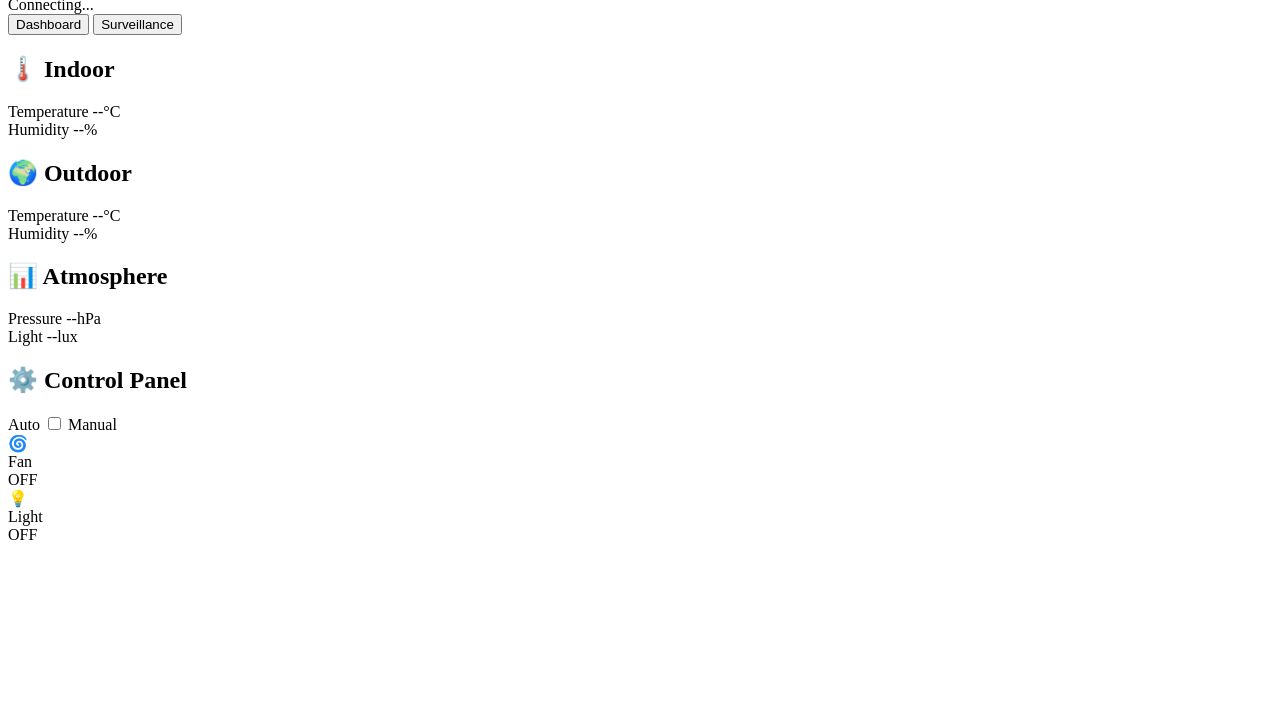
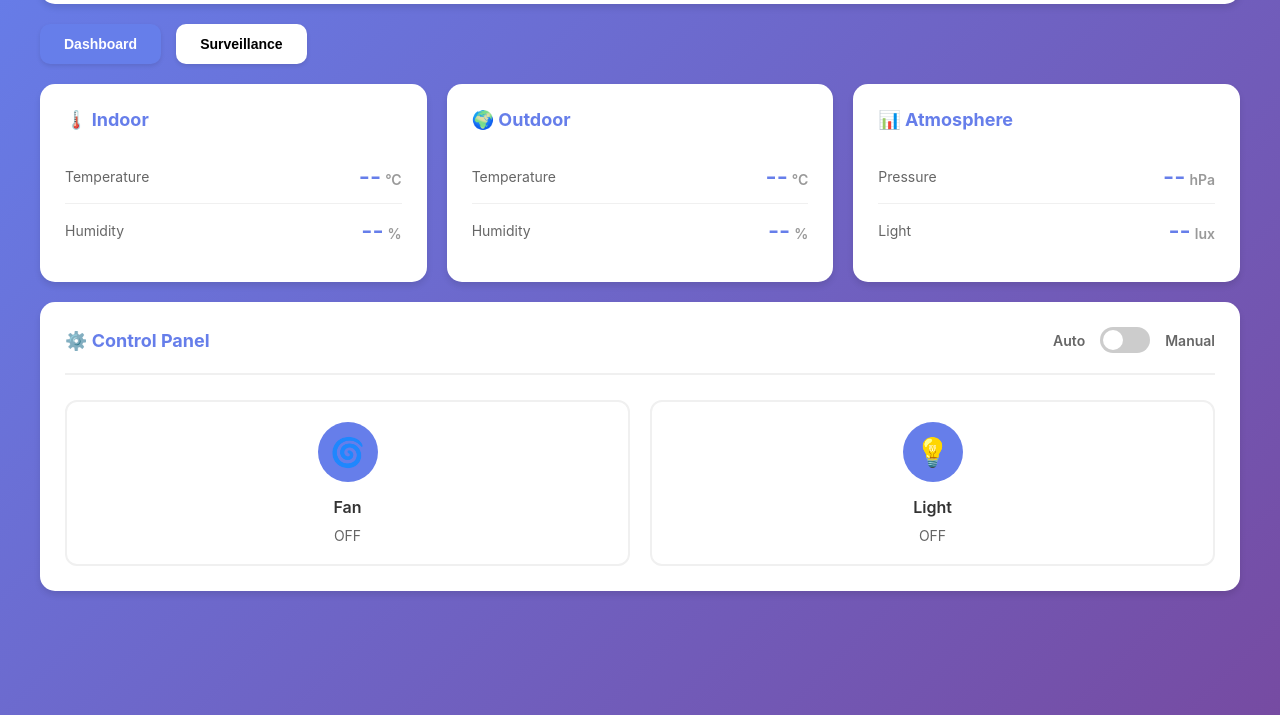
Before and after one commit to Tanmay-Dhandge/Btech_Mini, a plain HTML site: page docs/index.html in a window 1280 px wide. Shown: the part 85-800 px from the top of the page. Drawn offline with Linux system fonts and the light colour scheme; a script that the page names is missing.

Commit message:
Update style.css

```diff
--- a/docs/style.css
+++ b/docs/style.css
@@ -1,5 +1,288 @@
-/* Add these new styles to the end of your style.css file */
+* {
+    margin: 0;
+    padding: 0;
+    box-sizing: border-box;
+}
+body {
+    font-family: -apple-system, BlinkMacSystemFont, 'Segoe UI', Arial, sans-serif;
+    background: linear-gradient(135deg, #667eea 0%, #764ba2 100%);
+    min-height: 100vh;
+    padding: 20px;
+    color: #333;
+}
+.container {
+    max-width: 1200px;
+    margin: 0 auto;
+}
+header {
+    background: white;
+    padding: 20px 30px;
+    border-radius: 15px;
+    box-shadow: 0 4px 6px rgba(0,0,0,0.1);
+    margin-bottom: 20px;
+    display: flex;
+    justify-content: space-between;
+    align-items: center;
+}
+h1 {
+    font-size: 24px;
+    color: #667eea;
+}
+.status {
+    display: flex;
+    align-items: center;
+    gap: 8px;
+    font-size: 14px;
+    color: #666;
+}
+.status-dot {
+    width: 10px;
+    height: 10px;
+    background: #ef4444; /* Default to disconnected */
+    border-radius: 50%;
+    animation: pulse 2s infinite;
+}
+@keyframes pulse {
+    0%, 100% { opacity: 1; }
+    50% { opacity: 0.5; }
+}
+.grid {
+    display: grid;
+    grid-template-columns: repeat(auto-fit, minmax(300px, 1fr));
+    gap: 20px;
+    margin-bottom: 20px;
+}
+.card {
+    background: white;
+    padding: 25px;
+    border-radius: 15px;
+    box-shadow: 0 4px 6px rgba(0,0,0,0.1);
+}
+.card h2 {
+    font-size: 18px;
+    margin-bottom: 20px;
+    color: #667eea;
+    display: flex;
+    align-items: center;
+    gap: 10px;
+}
+.sensor-row {
+    display: flex;
+    justify-content: space-between;
+    align-items: center;
+    padding: 12px 0;
+    border-bottom: 1px solid #f0f0f0;
+}
+.sensor-row:last-child {
+    border-bottom: none;
+}
+.sensor-label {
+    font-size: 14px;
+    color: #666;
+}
+.sensor-value {
+    font-size: 24px;
+    font-weight: 600;
+    color: #667eea;
+}
+.sensor-unit {
+    font-size: 14px;
+    color: #999;
+    margin-left: 4px;
+}
+.control-panel {
+    background: white;
+    padding: 25px;
+    border-radius: 15px;
+    box-shadow: 0 4px 6px rgba(0,0,0,0.1);
+}
+.mode-switch {
+    display: flex;
+    justify-content: space-between;
+    align-items: center;
+    margin-bottom: 25px;
+    padding-bottom: 20px;
+    border-bottom: 2px solid #f0f0f0;
+}
+.mode-switch h2 {
+    font-size: 18px;
+    color: #667eea;
+}
+.toggle-group {
+    display: flex;
+    align-items: center;
+    gap: 15px;
+}
+.toggle-label {
+    font-size: 14px;
+    font-weight: 600;
+    color: #666;
+}
+.switch {
+    position: relative;
+    width: 50px;
+    height: 26px;
+}
+.switch input {
+    opacity: 0;
+    width: 0;
+    height: 0;
+}
+.slider {
+    position: absolute;
+    cursor: pointer;
+    top: 0;
+    left: 0;
+    right: 0;
+    bottom: 0;
+    background: #ccc;
+    border-radius: 26px;
+    transition: 0.3s;
+}
+.slider:before {
+    position: absolute;
+    content: "";
+    height: 20px;
+    width: 20px;
+    left: 3px;
+    bottom: 3px;
+    background: white;
+    border-radius: 50%;
+    transition: 0.3s;
+}
+input:checked + .slider {
+    background: #10b981;
+}
+input:checked + .slider:before {
+    transform: translateX(24px);
+}
 
+.switch input:disabled + .slider {
+    cursor: not-allowed;
+    opacity: 0.5;
+}
+
+.control-item.disabled {
+    opacity: 0.6;
+}
+.controls {
+    display: grid;
+    grid-template-columns: repeat(auto-fit, minmax(200px, 1fr));
+    gap: 20px;
+}
+.control-item {
+    text-align: center;
+    padding: 20px;
+    border: 2px solid #f0f0f0;
+    border-radius: 12px;
+    transition: all 0.3s;
+    cursor: pointer;
+    user-select: none;
+}
+.control-item:hover {
+    transform: translateY(-2px);
+    box-shadow: 0 4px 12px rgba(0,0,0,0.1);
+}
+.control-item.active {
+    border-color: #10b981;
+    background: #f0fdf4;
+}
+.control-item.disabled {
+    opacity: 0.5;
+    cursor: not-allowed;
+}
+.control-item.disabled:hover {
+    transform: none;
+    box-shadow: none;
+}
+.control-icon {
+    width: 60px;
+    height: 60px;
+    margin: 0 auto 15px;
+    background: #667eea;
+    border-radius: 50%;
+    display: flex;
+    align-items: center;
+    justify-content: center;
+    font-size: 28px;
+    color: white;
+    transition: 0.3s;
+}
+.control-item.active .control-icon {
+    background: #10b981;
+    box-shadow: 0 0 20px rgba(16, 185, 129, 0.4);
+}
+.control-name {
+    font-weight: 600;
+    margin-bottom: 10px;
+    color: #333;
+}
+.control-status {
+    font-size: 14px;
+    color: #666;
+    margin-top: 8px;
+}
+.control-item.active .control-status {
+    color: #10b981;
+    font-weight: 600;
+}
+nav {
+    display: flex;
+    gap: 15px;
+    margin-bottom: 20px;
+}
+.nav-btn {
+    background: white;
+    border: none;
+    padding: 12px 24px;
+    border-radius: 10px;
+    font-size: 14px;
+    font-weight: 600;
+    cursor: pointer;
+    transition: 0.3s;
+    box-shadow: 0 2px 4px rgba(0,0,0,0.1);
+}
+.nav-btn.active {
+    background: #667eea;
+    color: white;
+}
+.nav-btn:hover {
+    transform: translateY(-2px);
+    box-shadow: 0 4px 8px rgba(0,0,0,0.15);
+}
+.video-card {
+    background: white;
+    padding: 25px;
+    border-radius: 15px;
+    box-shadow: 0 4px 6px rgba(0,0,0,0.1);
+}
+.video-card h2 {
+    font-size: 18px;
+    margin-bottom: 20px;
+    color: #667eea;
+}
+.video-container {
+    position: relative;
+    background: #000;
+    border-radius: 10px;
+    overflow: hidden;
+    aspect-ratio: 16/9;
+}
+.video-container img {
+    width: 100%;
+    height: 100%;
+    object-fit: contain;
+}
+@media (max-width: 768px) {
+    .grid {
+        grid-template-columns: 1fr;
+    }
+    h1 {
+        font-size: 20px;
+    }
+}
+
+/* --- Styles for the new URL input --- */
 .url-setter {
     margin-bottom: 20px;
     padding: 15px;
```
